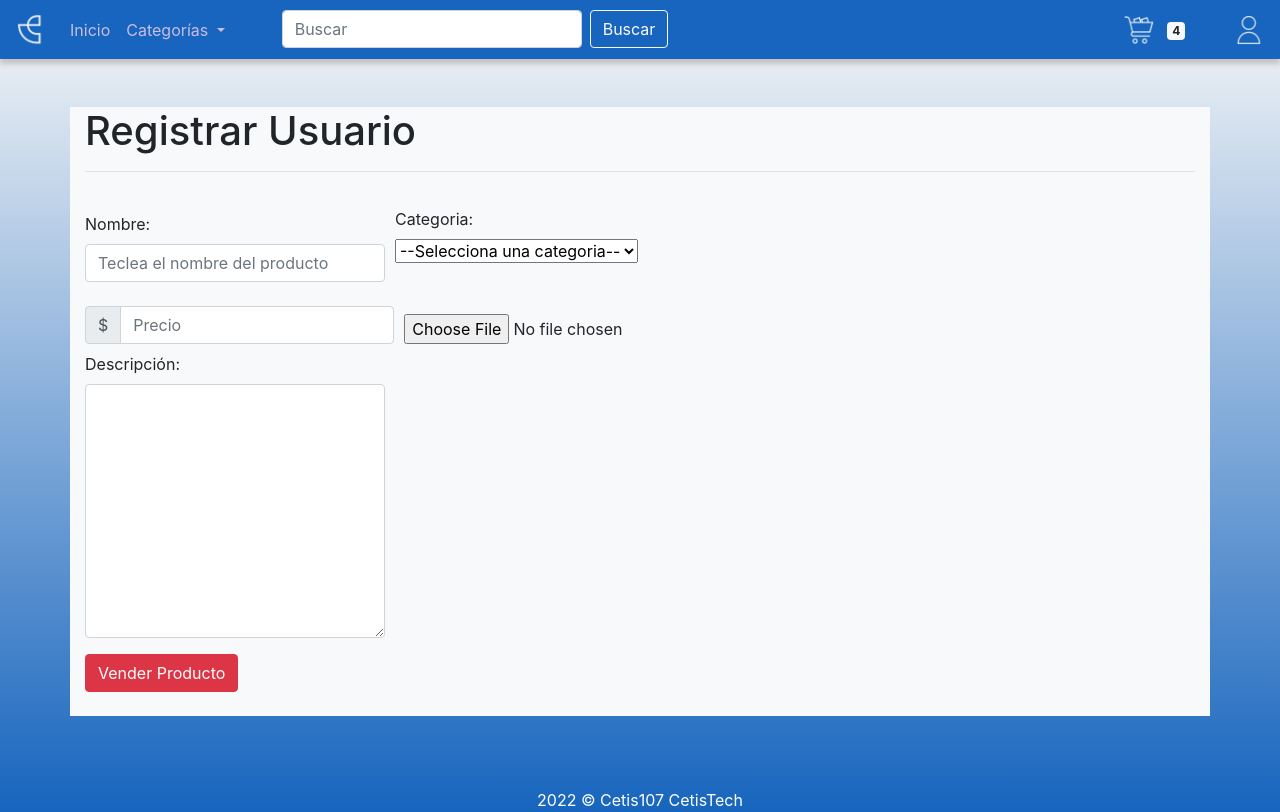
After one commit to AryDaniel/CetisTech_parcial3, a PHP site: page /entro/venderProductos.php in a window 1280 px wide. The commit adds this page. Run offline with PHP 8.4, Linux system fonts and the light colour scheme; a user stored in the database is signed in; data comes from the database, SQL or seed files in the repository.

Commit message:
Capacidad de que el usuario pueda vender productos

```diff
--- a/CetisTech_parcial3/entro/editarPerfil.php
+++ b/CetisTech_parcial3/entro/editarPerfil.php
@@ -50,7 +50,6 @@
             <br><br><br>
             <div class="modal-footer">
                 <input type="submit" class="btn btn-primary" value="   Actualizar   ">
-                <a href="consultarDatos.php" class="btn btn-danger">Cancelar Edición</a>
             </div>
             <br>
         </form>
--- a/CetisTech_parcial3/entro/index.php
+++ b/CetisTech_parcial3/entro/index.php
@@ -47,7 +47,7 @@
 </style>
 <body class="fondo2">
     <?php include 'menu.php';?>
-    <br><br>
+    <br>
 
 
   <div class="media position-relative card-custom">
--- a/CetisTech_parcial3/entro/menu.php
+++ b/CetisTech_parcial3/entro/menu.php
@@ -73,9 +73,10 @@
           <dl>
           <p class="PerifeficosVida"> Perifericos</p>
             <ul>
-              <li type="disc"><a class="dropdown-item" href="categorias.php?categoria='Telefonós'">Altavoces</a></li>
+              <li type="disc"><a class="dropdown-item" href="categorias.php?categoria='Altavoces'">Altavoces</a></li>
               <li type="disc"><a class="dropdown-item" href="categorias.php?categoria='Auriculares'">Audífonos</a></li>
               <li type="disc"><a class="dropdown-item" href="categorias.php?categoria='Pantalla'">Monitores</a></li>
+              <li type="disc"><a class="dropdown-item" href="categorias.php?categoria='Mouse'">Mouse</a></li>
             </ul>
 
             <p class="PerifeficosVida"> Vida Diaria</p>
@@ -116,6 +117,8 @@
 
   <div class="dropdown-menu dropdown-menu-right" aria-labelledby="dropdownMenuLink">
     <a class="dropdown-item" href="perfil.php">Perfil</a>
+    <a class="dropdown-item" href="venderProductos.php">Verder producto</a>
+    <a class="dropdown-item" href="vistaVenderProductos.php">Productos en venta</a>
     <a class="dropdown-item" href="cerrarSesion.php">Cerrar sesión</a>
   </div>
 </div>
--- a/CetisTech_parcial3/entro/perfil.php
+++ b/CetisTech_parcial3/entro/perfil.php
@@ -38,7 +38,6 @@
 ?>
 
                              <!-- INFO PERFIL -->
-
     <div class="container w-50 bg-light mt-5 align-left rounded shadow">
         <div class="row align-items-stretch">
             <div class="col">
--- /dev/null
+++ b/CetisTech_parcial3/entro/venderProductos.php
@@ -0,0 +1,81 @@
+<!DOCTYPE html>
+<html>
+<head>
+    <meta http-equiv="X-UA-Compatible" content="IE=edge">
+    <meta name="viewport" content="width=device-width, initial-scale=1.0">
+    <title>Ejemplo de interaccion con DB</title>
+    <link href="css/bootstrap.css" rel="stylesheet" type="text/css">
+    <link rel="stylesheet" href="css/bootstrap.css">
+    <script src="js/jquery-3.6.1.js"></script>
+<style>
+    body{
+        background: rgb(23,101,190);
+        background: linear-gradient(0deg, rgba(23,101,190,1) 0%, rgba(247,247,247,1) 100%);
+    }
+</style>
+</head>
+<body>
+
+    <?php include '../administrarSesion.php'; ?>
+    <?php include "menu.php"; ?>
+    <br><br>
+
+    <div class="container bg-light ">
+        <div class="row">
+            <div class="col-12">
+                <h1>Registrar Usuario</h1><hr>
+                <form method="post" action="guardarProducto.php" enctype="multipart/form-data">
+                    <div class="form-row align-items-center">
+                        <div class="col-auto"><br>
+                            <label for="">Nombre:</label>
+                            <input type="text" class="form-control" name="nombre" placeholder="Teclea el nombre del producto" required>
+                        </div>
+                        <div class="col-auto">
+                            <label for="">Categoria:</label><br>
+                            <select name="categoria" >
+                                <option value="">--Selecciona una categoria--</option>
+                                <option value="Telefonos">Télefono</option>
+                                <option value="Mouse">Mouse</option>
+                                <option value="Pantalla">Pantalla o Monitor</option>
+                                <option value="Relojes">Reloj</option>
+                                <option value="Altavoces">Altavoces</option>
+                                <option value="Auriculares">Audífonos y Auriculares</option>
+                            </select>
+                        </div>
+                    </div><br>
+
+                    <div class="form-row align-items-center">
+                        <div class="col-auto">
+                            <div class="input-group mb-2">
+                                <div class="input-group-prepend">
+                                    <div class="input-group-text">$</div>
+                                </div>
+                                <input name="precio" type="number" class="form-control" id="inlineFormInputGroup" placeholder="Precio" required>
+                            </div>
+                        </div>
+                        <div class="col-auto">
+                            <input type="file" name="file1">
+                        </div>
+                    </div>
+
+                    <div class="form-group">
+                        <label for="">Descripción:</label>
+                        <textarea name="descripcion" cols="30" rows="10" class="form-control"></textarea>
+                    </div>
+                    <div>
+                        <input type="submit" class="btn btn-danger" value="Vender Producto">
+                    </div>
+                    <br>
+                </form>
+            </div>
+        </div>
+    </div>
+
+
+    <footer class="text-center text-white">
+        <br><br><br>
+        2022 &copy; Cetis107 CetisTech
+    </footer>
+    <script src="js/bootstrap.js"></script>
+</body>
+</html>
--- a/CetisTech_parcial3/entro/vistaProductos.php
+++ b/CetisTech_parcial3/entro/vistaProductos.php
@@ -35,7 +35,7 @@
                             </div>
 
                             <div class="col-lg-6 px-xl-10">
-                                    <h1 class="mb-0"><?php echo $registro["nombre_producto"]; ?><?php $registro["id"]; ?></h1>
+                                    <h1 class="mb-0"><?php echo $registro["nombre_producto"]; ?></h1>
 
                                 <ul class="list-unstyled mb-1-9">
                                     <br><br>
--- a/CetisTech_parcial3/index.php
+++ b/CetisTech_parcial3/index.php
@@ -34,7 +34,7 @@
                 <!-- LOGIN -->
                 <form method="POST" action="procesarLogin.php">
                     <div class="mb-4">
-                        <label for="inputUsuario" class="form-label">Correo electronico:</label>
+                        <label for="inputUsuario" class="form-label">Correo electrónico o usuario:</label>
                         <input type="text" class="form-control" name="inputUsuario" required>
                     </div>
                     <div class="mb-4">
```
Also changed, not shown: CetisTech_parcial3/entro/guardarProducto.php (added, +32 -0 lines), CetisTech_parcial3/entro/vistaVenderProductos.php (added, +59 -0 lines), cetistech.sql (+61 -6 lines), CetisTech_parcial3/entro/imgUsuarioVenta/alcatel.webp (added), CetisTech_parcial3/entro/imgUsuarioVenta/mouse.jpg (added).
